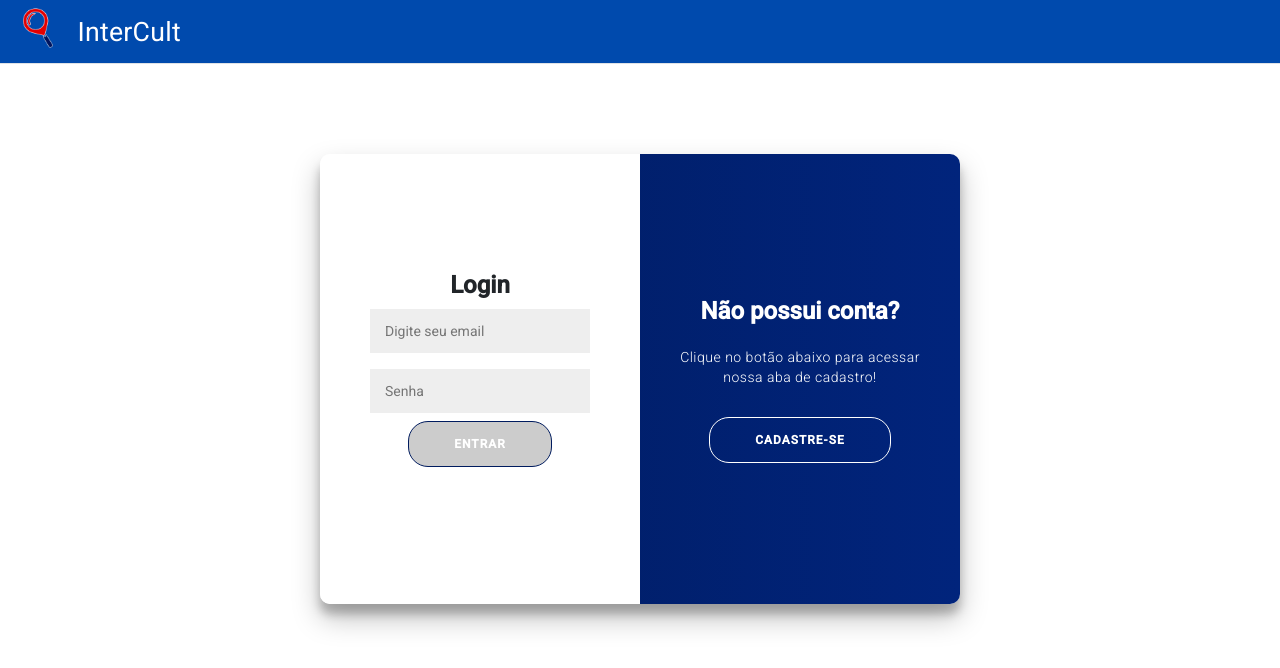
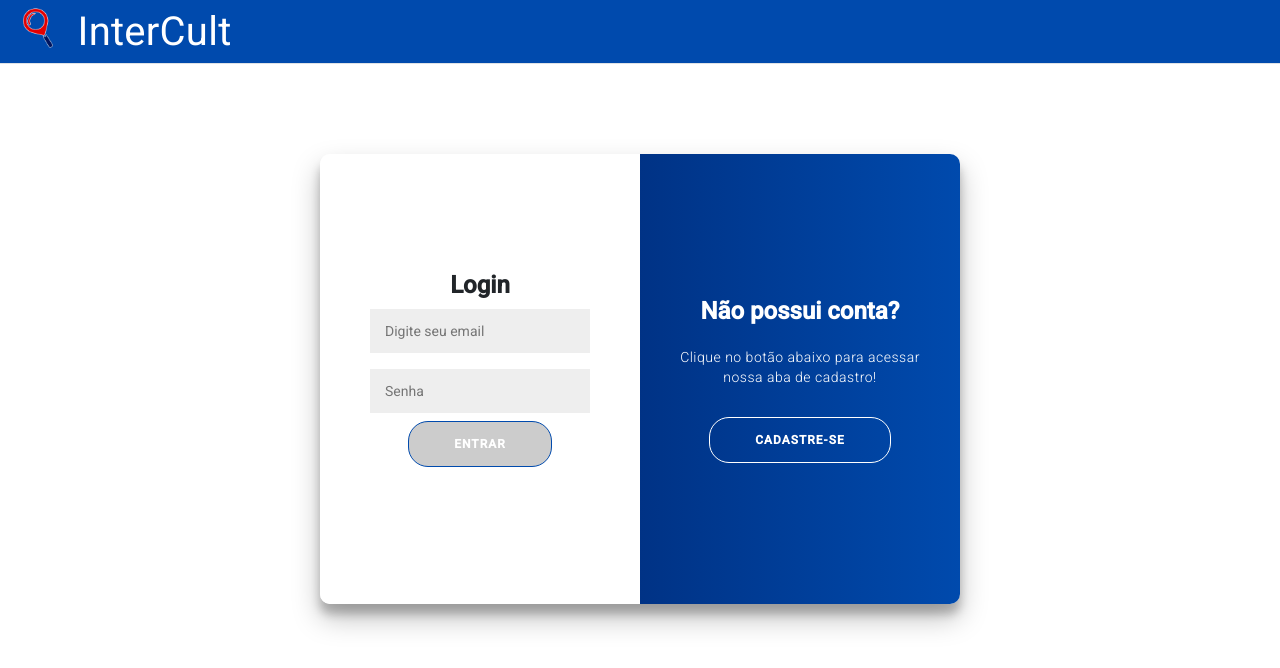
Before and after one commit to Dallacqua90125/IntercultV1, an Angular app in the folder TCC/InterCult/: page /login in a window 1280 px wide. Shown: the top 668 px of the page. Built offline with nearby package versions, Linux system fonts and the light colour scheme.

Commit message:
qts mudanças

```diff
--- a/TCC/InterCult/src/app/componentes/nav-bar/nav-bar.component.css
+++ b/TCC/InterCult/src/app/componentes/nav-bar/nav-bar.component.css
@@ -13,6 +13,7 @@
   display: flex;
   align-items: center;
   height: 8vh;
+
 }
 
 .mundo {
@@ -58,7 +59,7 @@
   justify-content: flex-end;
 }
 .nav-item p{
-  font-size: 20pt;
+  font-size: 30pt;
   color: white;
   margin-top: 1.5vh;
 }
--- a/TCC/InterCult/src/app/componentes/search-bar/search-bar.component.css
+++ b/TCC/InterCult/src/app/componentes/search-bar/search-bar.component.css
@@ -3,7 +3,7 @@
     width: 60vw;
     gap: 2vw;
     align-items: center;
-    background-color: #e0e0e0;
+    background-color: #ffff;
     padding: 2vh 2vw;
     border-radius: 0.5vw;
     box-shadow: 0 0.5vh 1vh rgba(0, 0, 0, 0.1);
--- a/TCC/InterCult/src/app/componentes/sign-up-forms/sign-up-forms.component.css
+++ b/TCC/InterCult/src/app/componentes/sign-up-forms/sign-up-forms.component.css
@@ -42,8 +42,8 @@ a {
 
 button {
 	border-radius: 20px;
-	border: 1px solid #001b5e;
-	background-color: #001b5e;
+	border: 1px solid #004aad;
+	background-color: #004aad;
 	color: #FFFFFF;
 	font-size: 12px;
 	font-weight: bold;
@@ -130,8 +130,8 @@ input {
 
 
 .overlay {
-	background: #001b5e;
-	background: linear-gradient(to right, #001b5e, #01247c);
+	background: #004aad;
+	background: linear-gradient(to right, #001b5e, #004aad);
 	background-repeat: no-repeat;
 	background-size: cover;
 	background-position: 0 0;
--- a/TCC/InterCult/src/app/componentes/sign-up-forms/sign-up-forms.component.ts
+++ b/TCC/InterCult/src/app/componentes/sign-up-forms/sign-up-forms.component.ts
@@ -2,6 +2,8 @@ import { Component, OnInit, Output, EventEmitter } from '@angular/core';
 import { FormControl, FormGroup, Validators } from '@angular/forms';
 import { User } from '../../models/Users';
 import { LoginService } from '../../pages/login/login.service';
+import { Router } from '@angular/router';
+
 
 @Component({
   selector: 'app-sign-up-forms',
@@ -30,7 +32,7 @@ export class SignUpFormsComponent implements OnInit {
     });
   }
 
-  constructor(private loginService: LoginService) { }
+  constructor(private loginService: LoginService, private router: Router,) { }
 
   submit() {
     let userFound = false;
@@ -66,8 +68,10 @@ export class SignUpFormsComponent implements OnInit {
               photo: this.userForm.get('photo')?.value
             };
 
+            this.router.navigate(['/login']);
             console.log(userToSend);
             this.onSubmit.emit(userToSend);
+
           } else {
             alert('Por favor, preencha todos os campos corretamente.');
           }
--- a/TCC/InterCult/src/app/pages/home/home.component.css
+++ b/TCC/InterCult/src/app/pages/home/home.component.css
@@ -64,9 +64,9 @@ margin: 0 auto;
 padding: 20px;
 }
 .container-search{
-background-color: rgb(195, 195, 195);
+background-color: #e7e7e7;
 height: 36vh;
-box-shadow: 0 8px 16px 0 rgba(0,0,0,0.2);
+box-shadow: 0 8px 16px 0 rgba(0,0,0,0.1);
 margin-bottom: 2vh;
 margin-top: 0;
 padding-top: 8vh;
--- a/TCC/InterCult/src/app/pages/login/login.component.css
+++ b/TCC/InterCult/src/app/pages/login/login.component.css
@@ -42,8 +42,8 @@ a {
 
 button {
 	border-radius: 20px;
-	border: 1px solid #001b5e;
-	background-color: #001b5e;
+	border: 1px solid #004aad;
+	background-color: #004aad;
 	color: #FFFFFF;
 	font-size: 12px;
 	font-weight: bold;
@@ -131,7 +131,7 @@ input {
 
 .overlay {
 	background: #001b5e;
-	background: linear-gradient(to right, #001b5e, #01247c);
+	background: linear-gradient(to right, #001b5e, #004aad);
 	background-repeat: no-repeat;
 	background-size: cover;
 	background-position: 0 0;
```
